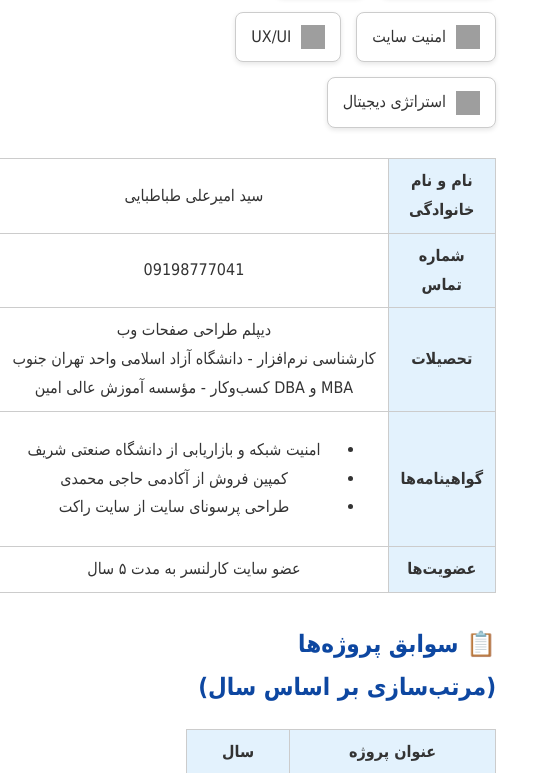
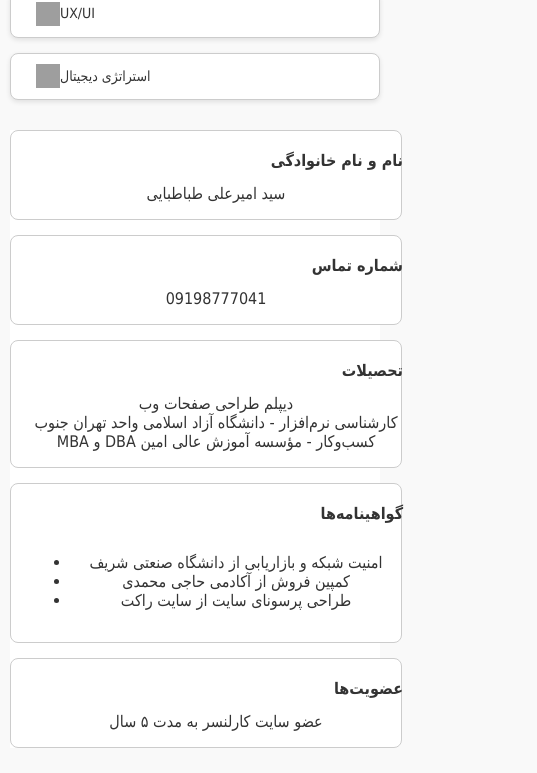
Before and after one commit to persepolisdev/amir, a plain HTML site: page index.html in a window 390 px wide. Shown: the part 609-1382 px from the top of the page, 537 px wide, since content can reach past the window. Drawn offline with Linux system fonts and the light colour scheme; grey boxes are pictures that could not be loaded.

Commit message:
Update index.html
Signed-off-by: sam ariyaei <devlop.tab26@gmail.com>

```diff
--- a/index.html
+++ b/index.html
@@ -1,13 +1,12 @@
-<!DOCTYPE html>
-<html lang="fa" dir="rtl">
 <head>
     <meta charset="UTF-8">
+    <meta name="viewport" content="width=device-width, initial-scale=1.0">
     <title>رزومه سید امیرعلی طباطبایی</title>
     <style>
         body {
-            font-family: 'Tahoma', sans-serif;ش
+            font-family: 'Tahoma', sans-serif;
             background-color: #f9f9f9;
-            margin: 40px;
+            margin: 20px;
             color: #333;
             line-height: 1.8;
         }
@@ -51,6 +50,7 @@
             flex-wrap: wrap;
             gap: 15px;
             margin-bottom: 30px;
+            justify-content: flex-start;
         }
         .skill-box {
             display: flex;
@@ -60,14 +60,65 @@
             padding: 10px 15px;
             border-radius: 8px;
             box-shadow: 0 2px 5px rgba(0,0,0,0.1);
+            flex: 1 1 180px;
         }
         .skill-box img {
             width: 24px;
             height: 24px;
             margin-left: 10px;
         }
+
+        /* ✅ Media Queries برای موبایل */
+        @media (max-width: 768px) {
+            body {
+                margin: 10px;
+                font-size: 14px;
+            }
+
+            table, thead, tbody, th, td, tr {
+                display: block;
+                width: 100%;
+            }
+
+            th {
+                text-align: right;
+                background-color: transparent;
+                border: none;
+                font-weight: bold;
+                padding-top: 10px;
+            }
+
+            td {
+                text-align: right;
+                border: none;
+                padding: 6px 10px;
+                position: relative;
+            }
+
+            tr {
+                margin-bottom: 15px;
+                border: 1px solid #ccc;
+                border-radius: 8px;
+                padding: 10px;
+                background-color: #fff;
+            }
+
+            .skill-box {
+                flex: 1 1 100%;
+                justify-content: flex-start;
+            }
+
+            h1 {
+                font-size: 20px;
+            }
+
+            h2 {
+                font-size: 18px;
+            }
+        }
     </style>
 </head>
+
 <body>
 
     <h1>💼 سید امیرعلی طباطبایی</h1>
```
